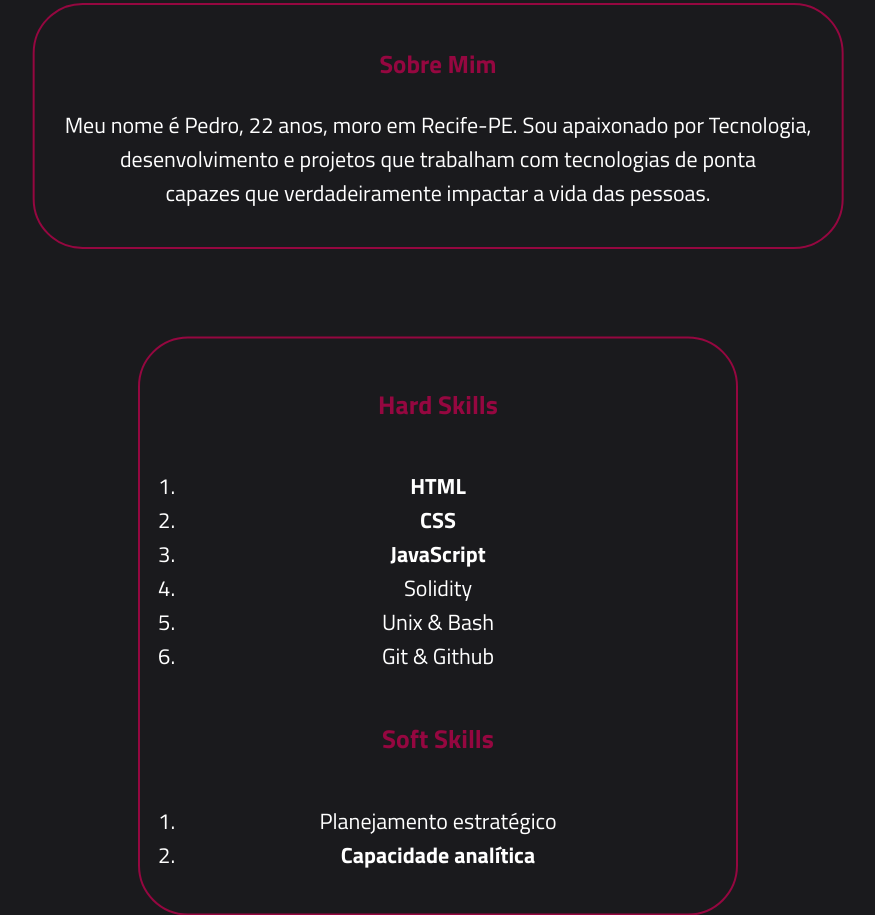
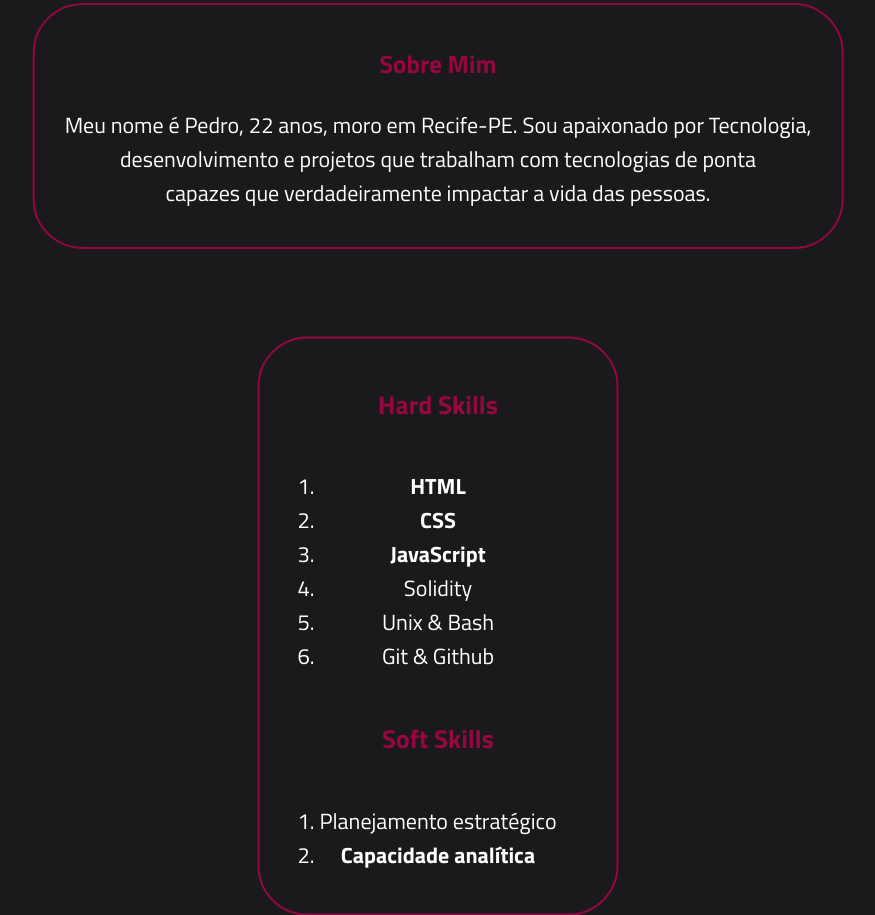
Before and after one commit to Guarize/Guarize.github.io, a plain HTML site: page index.html in a window 1280 px wide. Shown: the part 824-1739 px from the top of the page, without its empty margins (202-1077 px from the left). Drawn offline with Linux system fonts and the light colour scheme.

Commit message:
Updated positions

```diff
--- a/main.css
+++ b/main.css
@@ -109,8 +109,7 @@ nav ul li a:hover {
     position: relative;
     left: 50%;
     transform: translate(-50%, -50%);
-    padding: 10px;
-    margin-bottom: 200px;
+    padding: 10px 30px;
 }
 
 .frame {
@@ -131,37 +130,32 @@ nav ul li a:hover {
 }
 
 .skills-container {
-    width: 600px;
     position: absolute;
     left: 50%;
     transform: translate(-50%, -50%);
-    padding: 10px;
-    margin-top: 500px;
+    padding: 10px 30px;
+    margin: 500px auto;
 }
 
 .hard-skills h3 {
     text-align: center;
-    display: absolute;
     padding: 10px 30px;
     color: #950740;
 }
 
 .soft-skills h3{
     text-align: center;
-    display: absolute;
     padding: 10px 30px;
     color: #950740;
 }
 
 .hard-skills ol {
     text-align: center;
-    display: absolute;
     padding: 10px 30px;
 }
 
 .soft-skills ol{
     text-align: center;
-    display: absolute;
     padding: 10px 30px;
 }
 
```
